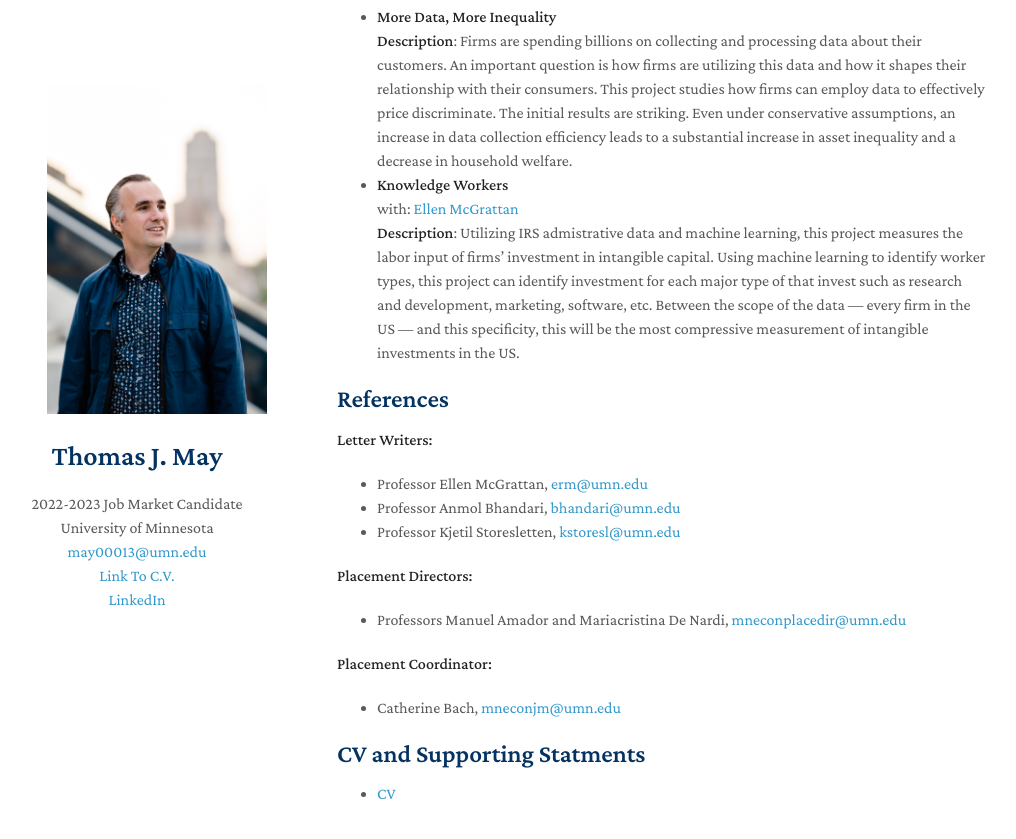
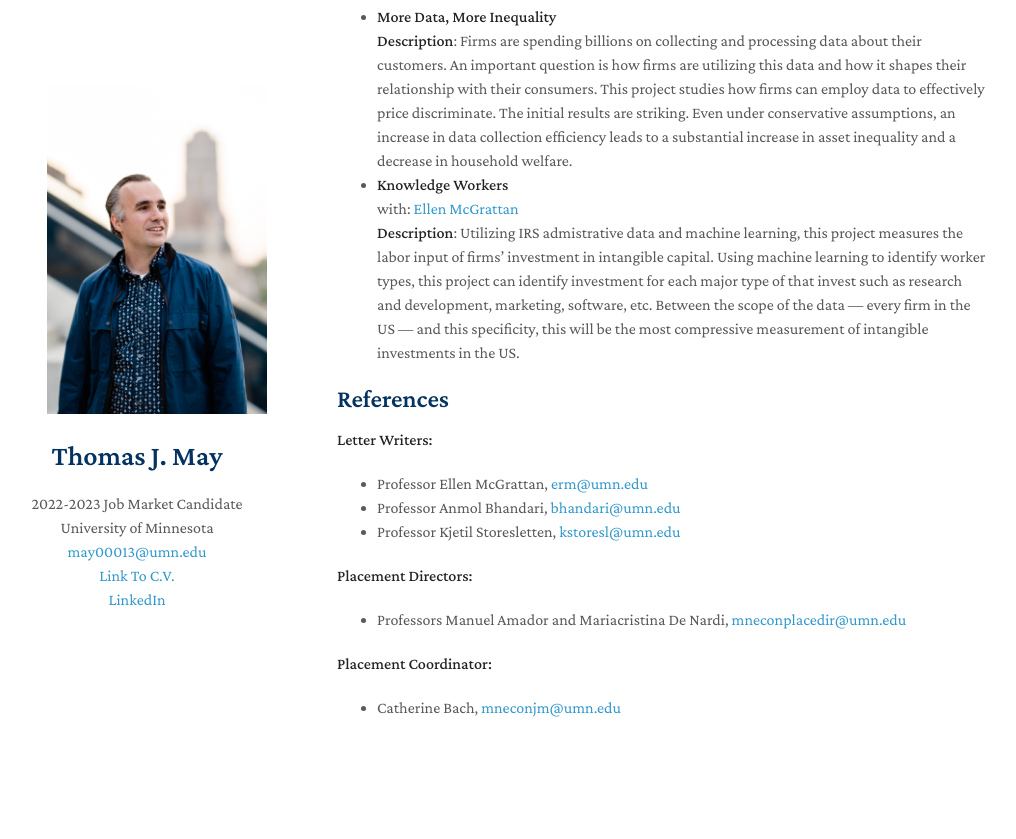
Before and after one commit to MayEcon/mayecon.github.io, a Jekyll site: the page built from index.md, in a window 1280 px wide and 900 px high, scrolled down 1185 px. Shown: the top 839 px of the window, without its empty margins (133-1149 px from the left). Built offline with Jekyll 4.4.1, drawn with Linux system fonts in a browser that asks for light colours; nearby versions of some CDN libraries; a style sheet for code colours, icons or effects is not loaded; our own code applies the rules of GitHub Pages for plain Markdown files; after the commit the page ends 1999 px from its top, so only the background shows below that.

Commit message:
Update index.md

```diff
--- a/index.md
+++ b/index.md
@@ -44,6 +44,3 @@ I am an Economics Ph.D. student at University of Minnesota who is on the job mar
 
 **Placement Coordinator:**
 - Catherine Bach, <a href="mailto:mneconjm@umn.edu">mneconjm@umn.edu</a>
-
-## CV and Supporting Statments
-- [CV](http://mayecon.com/assets/Thomas_J_May_CV.pdf)
```
